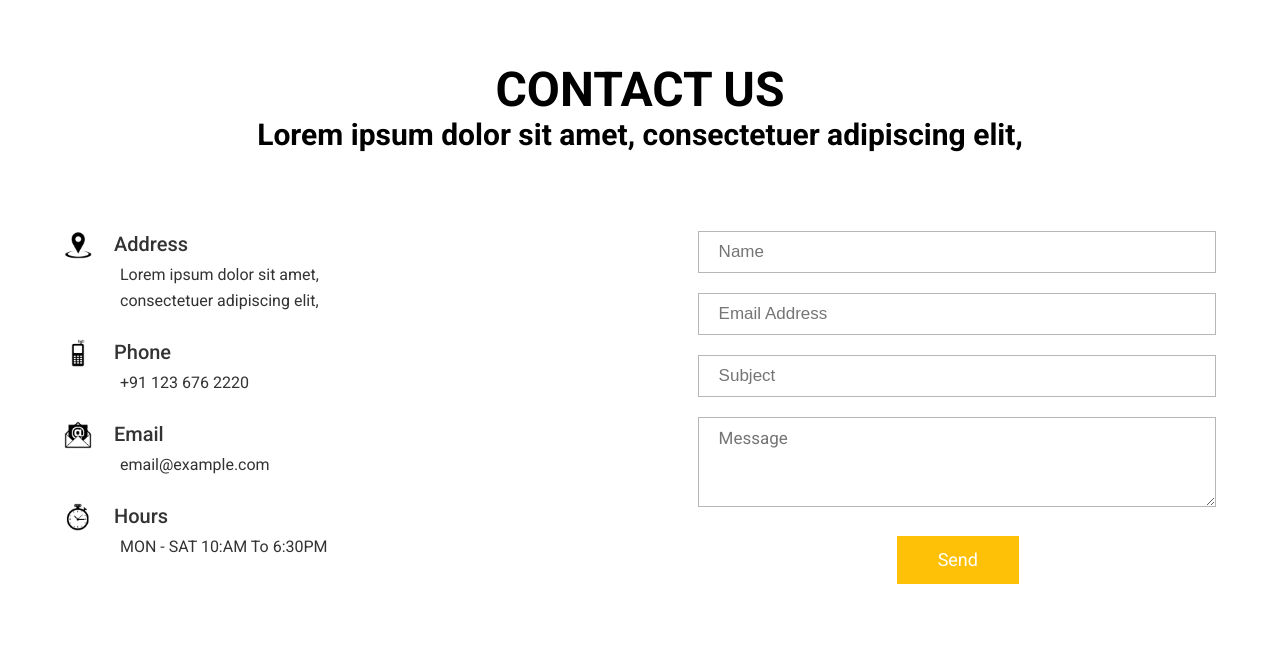
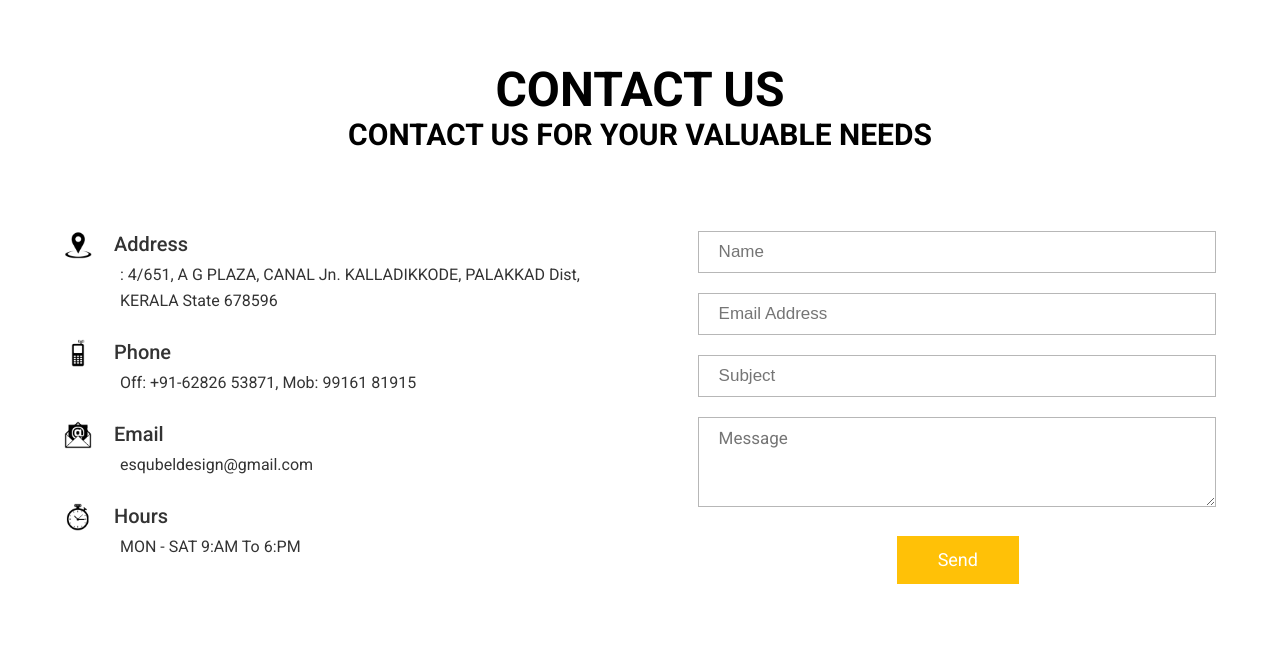
Before and after one commit to shafeeqpe/esqubel, a plain HTML site: page contact.html in a window 1280 px wide. Shown: the part 129-800 px from the top of the page. Drawn offline with Linux system fonts and the light colour scheme.

Commit message:
text change

```diff
--- a/contact.html
+++ b/contact.html
@@ -38,7 +38,7 @@
   <div class="services-section">
     <div class="services-top">
       <h1>Contact Us</h1>
-      <h3>Lorem ipsum dolor sit amet, consectetuer adipiscing elit,</h3>
+      <h3>CONTACT US FOR YOUR VALUABLE NEEDS</h3>
     </div>
 
     <div class="services-bottom clearfix">
@@ -48,26 +48,28 @@
           <!-- <i class="fa fa-map-marker-alt"></i> -->
           <i class="contact-icon"><img src="images/map-icon.png"></i>
           <h5>Address</h5>
-          <p> Lorem ipsum dolor sit amet,<br> consectetuer adipiscing elit,  </p>
+          <p> : 4/651, A G PLAZA, CANAL Jn.
+				KALLADIKKODE, PALAKKAD Dist, KERALA State 678596
+  </p>
 
         </div>
         <div class="icon-details">
           <!-- <i class="fa fa-mobile-alt"></i> -->
           <i class="contact-icon"><img src="images/mobile-icon.png"></i>
           <h5>Phone</h5>
-          <p> +91 123 676 2220  </p>
+          <p> Off: +91-62826 53871, Mob: 99161 81915  </p>
         </div>
         <div class="icon-details">
           <!-- <i class="fa fa-envelope"></i> -->
           <i class="contact-icon"><img src="images/email-icon.png"></i>
           <h5>Email</h5>
-          <p> email@example.com  </p>
+          <p> esqubeldesign@gmail.com  </p>
         </div>
         <div class="icon-details">
           <!-- <i class="far fa-clock"></i> -->
           <i class="contact-icon"><img src="images/clock-icon.png"></i>
           <h5>Hours</h5>
-          <p> MON - SAT 10:AM To 6:30PM
+          <p> MON - SAT 9:AM To 6:PM
           </p>
         </div>
       </div>
```
Also changed, not shown: portfolio.html (+1 -1 lines), services.html (+6 -4 lines).
